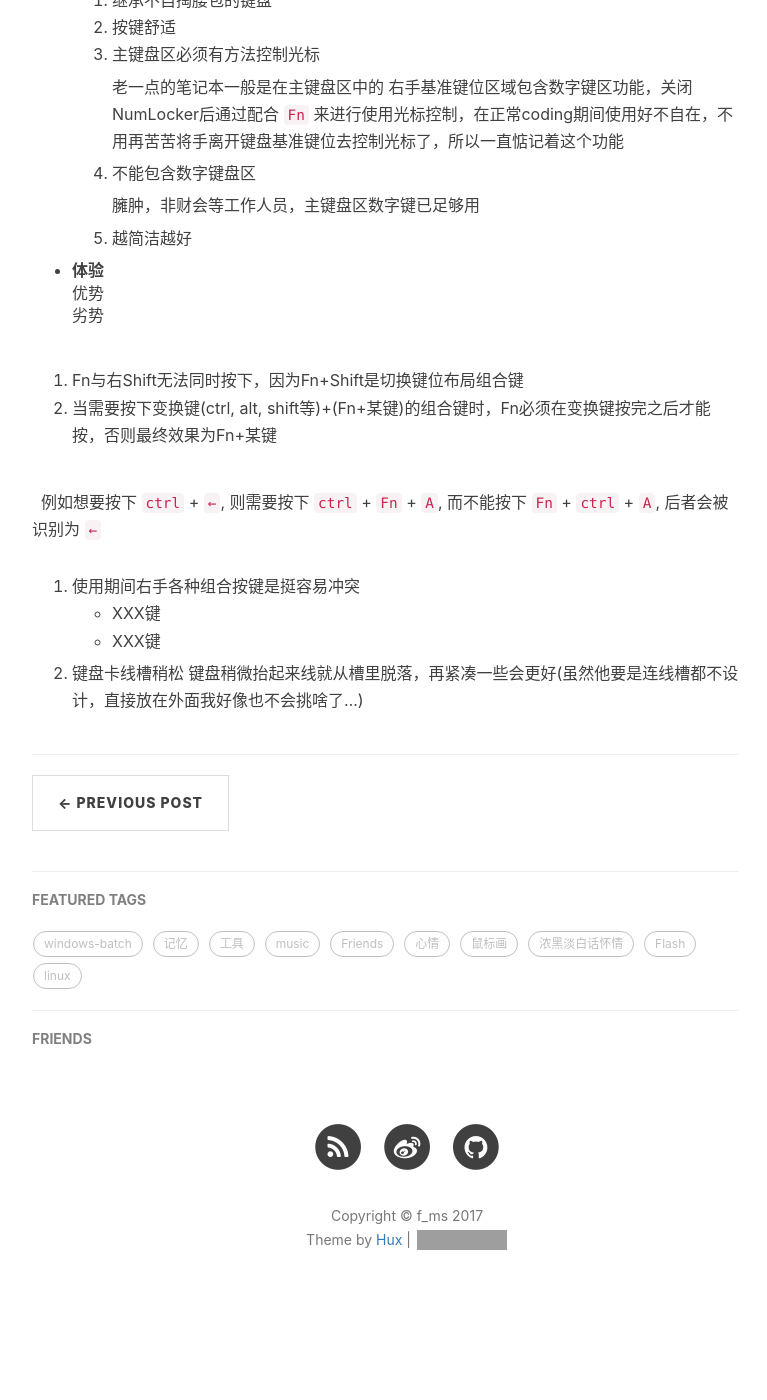
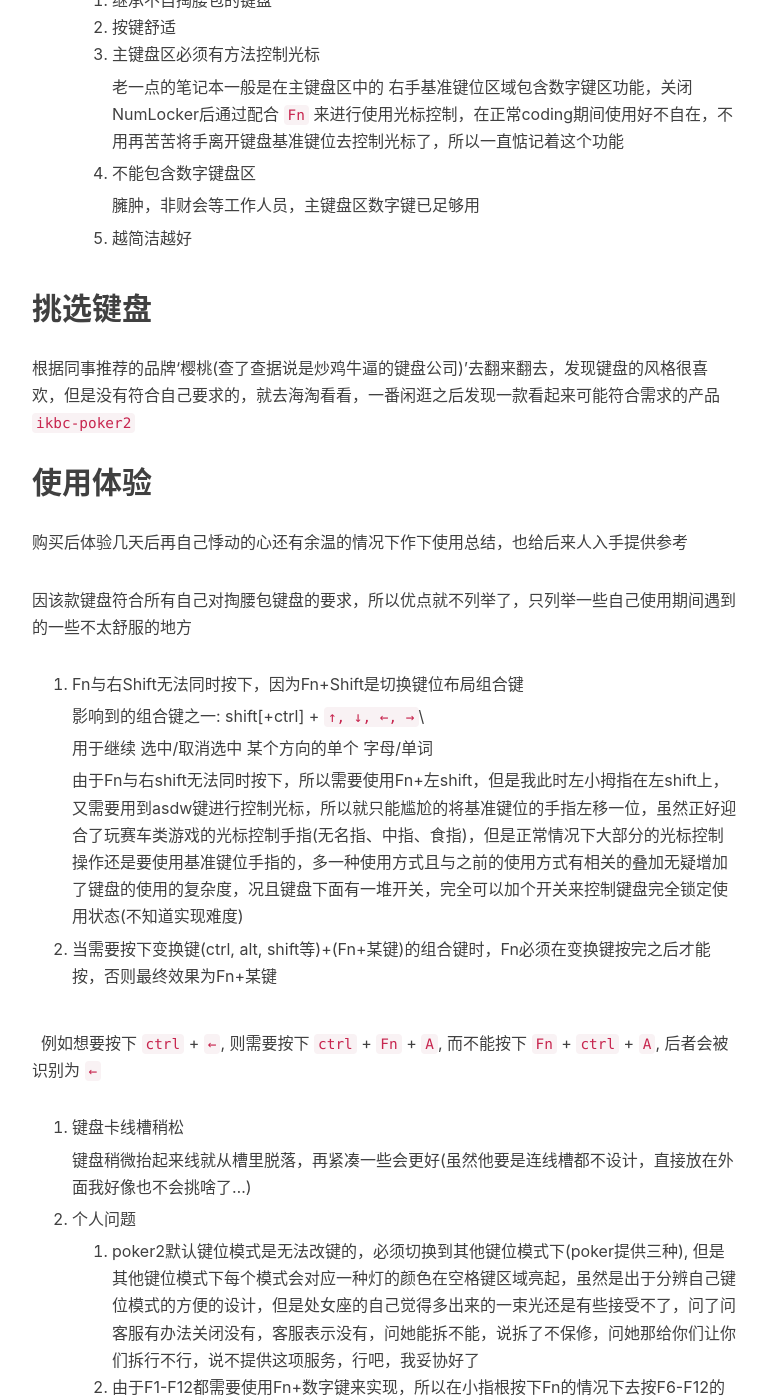
Before and after one commit to imfms/imfms.github.io, a Jekyll site: the page built from _posts/2017-06-08-my-first-mechanical-keyboard.markdown, in a window 1280 px wide and 1400 px high, scrolled down 1049 px. Shown: the whole window, without its empty margins (233-1000 px from the left). Built offline with Jekyll 4.4.1, drawn with Linux system fonts in a browser that asks for light colours; nearby versions of some CDN libraries; our own code applies the rules of GitHub Pages for plain Markdown files; comment, search, counter and statistics services are not loaded; before the commit the page ends 2393 px from its top, so only the background shows below that; some of the changed text lies outside the part shown; grey boxes are pictures that could not be loaded.

Commit message:
Create 2017-06-08-my-first-mechanical-keyboard.markdown

```diff
--- a/_posts/2017-06-08-my-first-mechanical-keyboard.markdown
+++ b/_posts/2017-06-08-my-first-mechanical-keyboard.markdown
@@ -2,7 +2,7 @@
 
 ## 起因
 
-  跟同事聊打字相关的问题，其还不忘秀晒炫一下自己的机械键盘(虽然后来还秀晒炫一下自己的女票，就当我习惯了)，在其大力推荐下，就去了解了一下相关信息打算入手一个
+  跟同事聊打字相关的问题，他还不忘秀晒炫一下自己的机械键盘(虽然后来他还秀晒炫一下自己的女票，就当我已看破)，在其大力推荐下，就去了解了一下相关信息打算入手一个
 
 ## 对键盘的要求
 
@@ -27,16 +27,37 @@
 
 	5. 越简洁越好
 
-- 体验
-	: 优势
-	: 劣势
+## 挑选键盘
+
+根据同事推荐的品牌‘樱桃(查了查据说是炒鸡牛逼的键盘公司)’去翻来翻去，发现键盘的风格很喜欢，但是没有符合自己要求的，就去海淘看看，一番闲逛之后发现一款看起来可能符合需求的产品 `ikbc-poker2`
+
+## 使用体验
+
+购买后体验几天后再自己悸动的心还有余温的情况下作下使用总结，也给后来人入手提供参考
+
+因该款键盘符合所有自己对掏腰包键盘的要求，所以优点就不列举了，只列举一些自己使用期间遇到的一些不太舒服的地方
 
 1. Fn与右Shift无法同时按下，因为Fn+Shift是切换键位布局组合键
+
+	影响到的组合键之一: shift[+ctrl] + `↑, ↓, ←, →`\
+
+	用于继续 选中/取消选中 某个方向的单个 字母/单词
+
+	由于Fn与右shift无法同时按下，所以需要使用Fn+左shift，但是我此时左小拇指在左shift上，又需要用到asdw键进行控制光标，所以就只能尴尬的将基准键位的手指左移一位，虽然正好迎合了玩赛车类游戏的光标控制手指(无名指、中指、食指)，但是正常情况下大部分的光标控制操作还是要使用基准键位手指的，多一种使用方式且与之前的使用方式有相关的叠加无疑增加了键盘的使用的复杂度，况且键盘下面有一堆开关，完全可以加个开关来控制键盘完全锁定使用状态(不知道实现难度)
+
 2. 当需要按下变换键(ctrl, alt, shift等)+(Fn+某键)的组合键时，Fn必须在变换键按完之后才能按，否则最终效果为Fn+某键
 
   	例如想要按下 `ctrl` + `←`, 则需要按下 `ctrl` + `Fn` + `A`, 而不能按下 `Fn` + `ctrl` + `A`, 后者会被识别为 `←`
-3. 使用期间右手各种组合按键是挺容易冲突
-	- XXX键
-	- XXX键
-4. 键盘卡线槽稍松
+
+3. 键盘卡线槽稍松
+
 	键盘稍微抬起来线就从槽里脱落，再紧凑一些会更好(虽然他要是连线槽都不设计，直接放在外面我好像也不会挑啥了...)
+
+4. 个人问题
+
+	1. poker2默认键位模式是无法改键的，必须切换到其他键位模式下(poker提供三种), 但是其他键位模式下每个模式会对应一种灯的颜色在空格键区域亮起，虽然是出于分辨自己键位模式的方便的设计，但是处女座的自己觉得多出来的一束光还是有些接受不了，问了问客服有办法关闭没有，客服表示没有，问她能拆不能，说拆了不保修，问她那给你们让你们拆行不行，说不提供这项服务，行吧，我妥协好了
+	2. 由于F1-F12都需要使用Fn+数字键来实现，所以在小指根按下Fn的情况下去按F6-F12的按键时不太容易够得到，目前正在试着习惯用手掌边缘按Fn，但是会稍微抬高基准键位的手指
+
+## 结语
+
+感谢同事管大大的秀晒炫，没有他的秀晒炫怕是也碰不到这相见恨晚的键盘，为日常的搬砖工作默默地付出微薄之力
```
